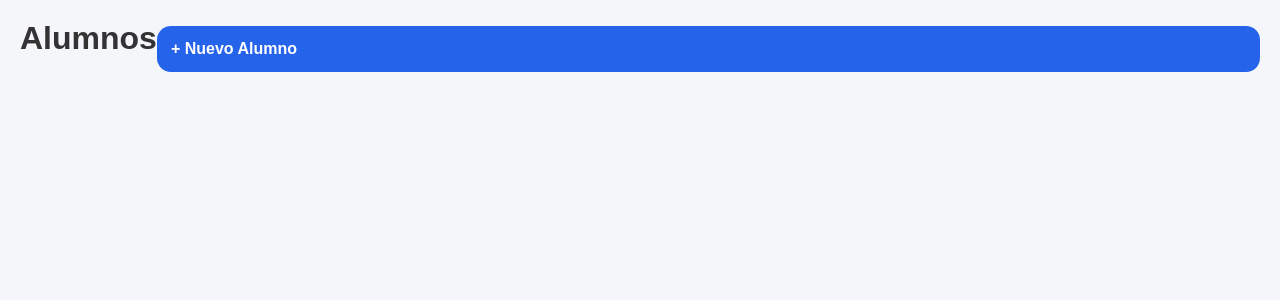
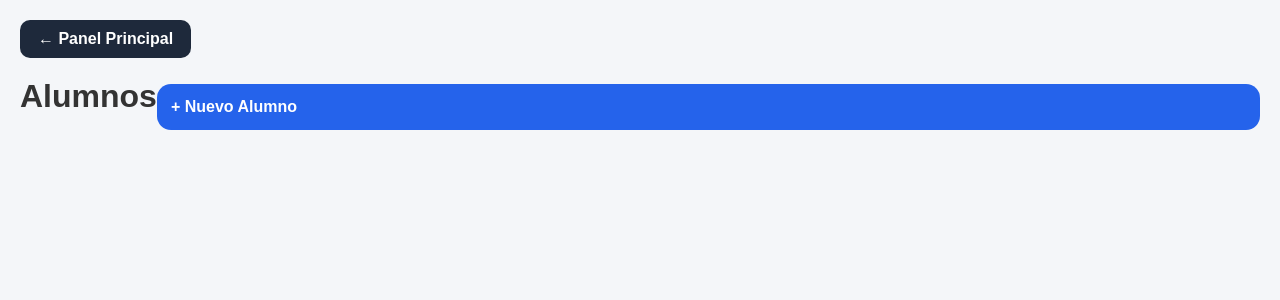
Before and after one commit to DavidAdrian2002/final_qr, a Flask app: page /alumnos in a window 1280 px wide. Shown: the part 53-353 px from the top of the page. Run offline with Flask 3, Linux system fonts and the light colour scheme; the visitor is signed in with stand-in values (Sample User, id 1); data that the repository does not hold is empty; some libraries are stand-ins or nearby versions.

Commit message:
Mejora en la navegación

```diff
--- a/app.py
+++ b/app.py
@@ -1386,6 +1386,7 @@ def generar_reporte():
 
         })
 
+
     conn.close()
 
     return render_template(
--- a/static/css/style.css
+++ b/static/css/style.css
@@ -461,3 +461,37 @@ gap: 15px;
 .student-card{
 padding: 18px;
 }
+.back-dashboard{
+margin-bottom: 20px;
+}
+
+.back-dashboard-btn{
+
+display: inline-block;
+
+text-decoration: none;
+
+background: #1e293b;
+
+color: white;
+
+padding: 10px 18px;
+
+border-radius: 10px;
+
+font-weight: 600;
+
+transition: 0.2s;
+
+
+}
+
+.back-dashboard-btn:hover{
+
+
+background: #334155;
+
+transform: translateX(-3px);
+
+
+}
--- a/templates/base.html
+++ b/templates/base.html
@@ -45,6 +45,20 @@
     {% endif %}
 
     <main class="container">
+        {% if session.get("docente_id") %}
+
+<div class="back-dashboard">
+
+
+<a href="/dashboard" class="back-dashboard-btn">
+    ← Panel Principal
+</a>
+
+
+</div>
+
+{% endif %}
+
 
         {% block content %}
         {% endblock %}
```
